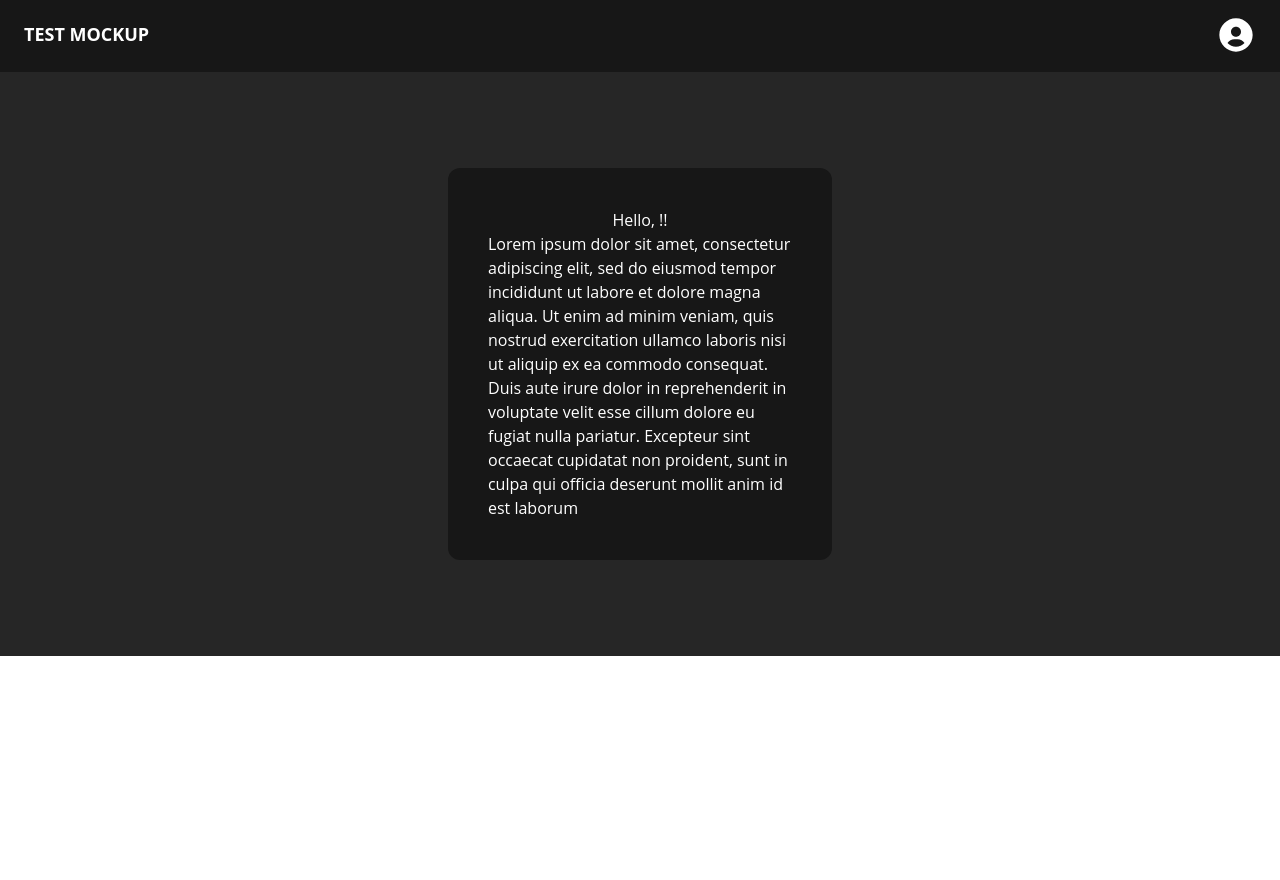
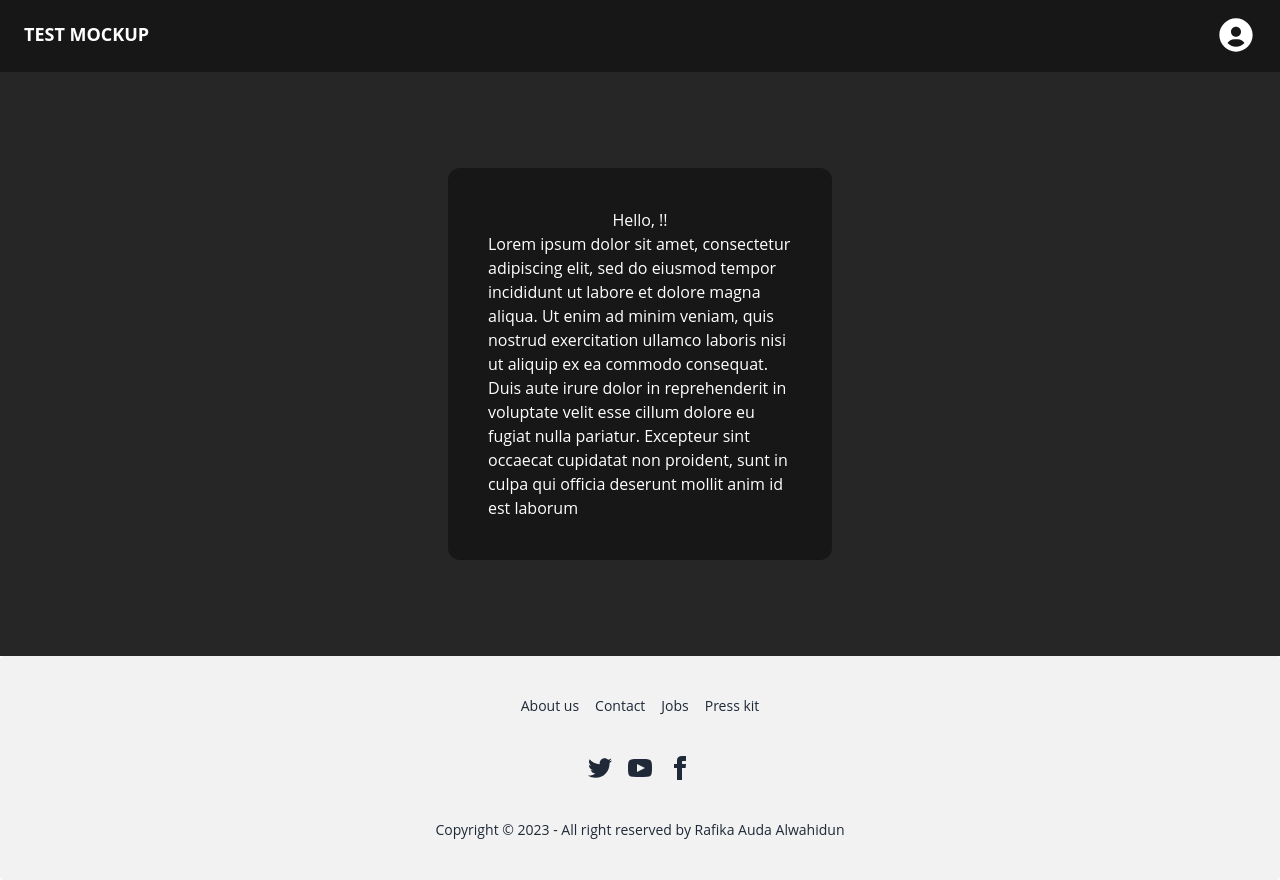
Before and after one commit to rauda4/mockup-binar-fe, a React (Create React App) app: page / in a window 1280 px wide. Before the commit the page ends 800 px from the top, so only its background shows below. Built offline with nearby package versions, Linux system fonts and the light colour scheme.

Commit message:
add footer

```diff
--- /dev/null
+++ b/src/compnents/Footer.js
@@ -0,0 +1,92 @@
+import React from 'react';
+
+export default function Footer() {
+  return (
+    <>
+      {/* <footer className='footer items-center p-4 bg-neutral-900 text-neutral-content'>
+        <aside className='items-center grid-flow-col'>
+          <svg
+            width='36'
+            height='36'
+            viewBox='0 0 24 24'
+            xmlns='http://www.w3.org/2000/svg'
+            fillRule='evenodd'
+            clipRule='evenodd'
+            className='fill-current'>
+            <path d='M22.672 15.226l-2.432.811.841 2.515c.33 1.019-.209 2.127-1.23 2.456-1.15.325-2.148-.321-2.463-1.226l-.84-2.518-5.013 1.677.84 2.517c.391 1.203-.434 2.542-1.831 2.542-.88 0-1.601-.564-1.86-1.314l-.842-2.516-2.431.809c-1.135.328-2.145-.317-2.463-1.229-.329-1.018.211-2.127 1.231-2.456l2.432-.809-1.621-4.823-2.432.808c-1.355.384-2.558-.59-2.558-1.839 0-.817.509-1.582 1.327-1.846l2.433-.809-.842-2.515c-.33-1.02.211-2.129 1.232-2.458 1.02-.329 2.13.209 2.461 1.229l.842 2.515 5.011-1.677-.839-2.517c-.403-1.238.484-2.553 1.843-2.553.819 0 1.585.509 1.85 1.326l.841 2.517 2.431-.81c1.02-.33 2.131.211 2.461 1.229.332 1.018-.21 2.126-1.23 2.456l-2.433.809 1.622 4.823 2.433-.809c1.242-.401 2.557.484 2.557 1.838 0 .819-.51 1.583-1.328 1.847m-8.992-6.428l-5.01 1.675 1.619 4.828 5.011-1.674-1.62-4.829z'></path>
+          </svg>
+          <p>Copyright © 2023 - Mock Test Binar</p>
+        </aside>
+        <nav className='grid-flow-col gap-4 md:place-self-center md:justify-self-end'>
+          <svg
+            href='http://www.w3.org/2000/svg'
+            width='24'
+            height='24'
+            viewBox='0 0 24 24'
+            className='fill-current'>
+            <path d='M24 4.557c-.883.392-1.832.656-2.828.775 1.017-.609 1.798-1.574 2.165-2.724-.951.564-2.005.974-3.127 1.195-.897-.957-2.178-1.555-3.594-1.555-3.179 0-5.515 2.966-4.797 6.045-4.091-.205-7.719-2.165-10.148-5.144-1.29 2.213-.669 5.108 1.523 6.574-.806-.026-1.566-.247-2.229-.616-.054 2.281 1.581 4.415 3.949 4.89-.693.188-1.452.232-2.224.084.626 1.956 2.444 3.379 4.6 3.419-2.07 1.623-4.678 2.348-7.29 2.04 2.179 1.397 4.768 2.212 7.548 2.212 9.142 0 14.307-7.721 13.995-14.646.962-.695 1.797-1.562 2.457-2.549z'></path>
+          </svg>
+          <svg
+            href='http://www.w3.org/2000/svg'
+            width='24'
+            height='24'
+            viewBox='0 0 24 24'
+            className='fill-current'>
+            <path d='M19.615 3.184c-3.604-.246-11.631-.245-15.23 0-3.897.266-4.356 2.62-4.385 8.816.029 6.185.484 8.549 4.385 8.816 3.6.245 11.626.246 15.23 0 3.897-.266 4.356-2.62 4.385-8.816-.029-6.185-.484-8.549-4.385-8.816zm-10.615 12.816v-8l8 3.993-8 4.007z'></path>
+          </svg>
+          <svg
+            href='http://www.w3.org/2000/svg'
+            width='24'
+            height='24'
+            viewBox='0 0 24 24'
+            className='fill-current'>
+            <path d='M9 8h-3v4h3v12h5v-12h3.642l.358-4h-4v-1.667c0-.955.192-1.333 1.115-1.333h2.885v-5h-3.808c-3.596 0-5.192 1.583-5.192 4.615v3.385z'></path>
+          </svg>
+        </nav>
+      </footer> */}
+      <section>
+        <footer className='footer footer-center p-10 bg-base-200 text-base-content rounded'>
+          <nav className='grid grid-flow-col gap-4'>
+            <a href='/#'>About us</a>
+            <a href='/#'>Contact</a>
+            <a href='/#'>Jobs</a>
+            <a href='/#'>Press kit</a>
+          </nav>
+          <nav>
+            <div className='grid grid-flow-col gap-4'>
+              <svg
+                href='http://www.w3.org/2000/svg'
+                width='24'
+                height='24'
+                viewBox='0 0 24 24'
+                className='fill-current'>
+                <path d='M24 4.557c-.883.392-1.832.656-2.828.775 1.017-.609 1.798-1.574 2.165-2.724-.951.564-2.005.974-3.127 1.195-.897-.957-2.178-1.555-3.594-1.555-3.179 0-5.515 2.966-4.797 6.045-4.091-.205-7.719-2.165-10.148-5.144-1.29 2.213-.669 5.108 1.523 6.574-.806-.026-1.566-.247-2.229-.616-.054 2.281 1.581 4.415 3.949 4.89-.693.188-1.452.232-2.224.084.626 1.956 2.444 3.379 4.6 3.419-2.07 1.623-4.678 2.348-7.29 2.04 2.179 1.397 4.768 2.212 7.548 2.212 9.142 0 14.307-7.721 13.995-14.646.962-.695 1.797-1.562 2.457-2.549z'></path>
+              </svg>
+              <svg
+                href='http://www.w3.org/2000/svg'
+                width='24'
+                height='24'
+                viewBox='0 0 24 24'
+                className='fill-current'>
+                <path d='M19.615 3.184c-3.604-.246-11.631-.245-15.23 0-3.897.266-4.356 2.62-4.385 8.816.029 6.185.484 8.549 4.385 8.816 3.6.245 11.626.246 15.23 0 3.897-.266 4.356-2.62 4.385-8.816-.029-6.185-.484-8.549-4.385-8.816zm-10.615 12.816v-8l8 3.993-8 4.007z'></path>
+              </svg>
+              <svg
+                href='http://www.w3.org/2000/svg'
+                width='24'
+                height='24'
+                viewBox='0 0 24 24'
+                className='fill-current'>
+                <path d='M9 8h-3v4h3v12h5v-12h3.642l.358-4h-4v-1.667c0-.955.192-1.333 1.115-1.333h2.885v-5h-3.808c-3.596 0-5.192 1.583-5.192 4.615v3.385z'></path>
+              </svg>
+            </div>
+          </nav>
+          <aside>
+            <p>
+              Copyright © 2023 - All right reserved by Rafika Auda Alwahidun
+            </p>
+          </aside>
+        </footer>
+      </section>
+    </>
+  );
+}
--- a/src/layout/LandingPage.js
+++ b/src/layout/LandingPage.js
@@ -2,6 +2,7 @@
 import { Navigate, Route, Routes } from 'react-router-dom';
 import Home from '../pages/Home';
 import Navbar from '../compnents/Navbar';
+import Footer from '../compnents/Footer';
 
 export default function LandingPage() {
   return (
@@ -17,6 +18,7 @@
           element={<Navigate to={'/'} />}
         />
       </Routes>
+      <Footer />
     </>
   );
 }
```
